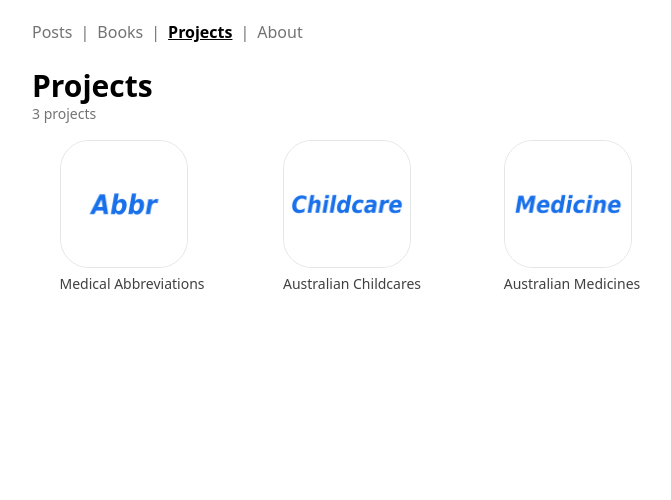
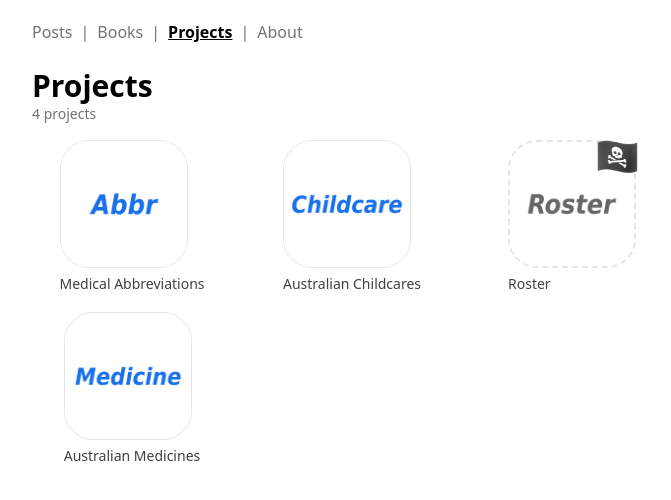
Before and after one commit to minho42/blog, a Next.js app: page /projects in a window 1280 px wide. Shown: the top 500 px of the page, without its empty margins (288-959 px from the left). Built offline with nearby package versions, Linux system fonts and the light colour scheme.

Commit message:
show inactive project with 🏴‍☠️

```diff
--- a/app/projects/page.tsx
+++ b/app/projects/page.tsx
@@ -6,10 +6,11 @@ type Project = {
   image: string
   url: string
   active: boolean
+  public: boolean
 }
 
 export default async function Page() {
-  const activeProjects = projects.filter((b) => b.active)
+  const activeProjects = projects.filter((b) => b.public)
 
   return (
     <main className="w-full sm:max-w-2xl mb-20">
@@ -31,14 +32,17 @@ function ProjectItem({ project }: { project: Project }) {
   return (
     <section className="flex flex-col justify-center items-center">
       <a className="hover:underline" href={project.url} target="_blank" rel="noopener noreferrer">
-        <div className="flex flex-col gap-1.5">
+        <div className="flex flex-col gap-1.5 relative">
           <Image
-            className="size-32 border border-neutral-200 rounded-[22.5%]"
+            className={`size-32 border border-neutral-200 rounded-[22.5%] ${
+              project.active ? "border-solid" : "border-2 border-dashed grayscale"
+            }`}
             src={project.image}
             alt={project.name}
             width={120}
             height={120}
           />
+          {!project.active && <div className="absolute -top-1 -right-1 text-4xl">🏴‍☠️</div>}
           <div className="text-sm text-neutral-700">{project.name}</div>
         </div>
       </a>
```
